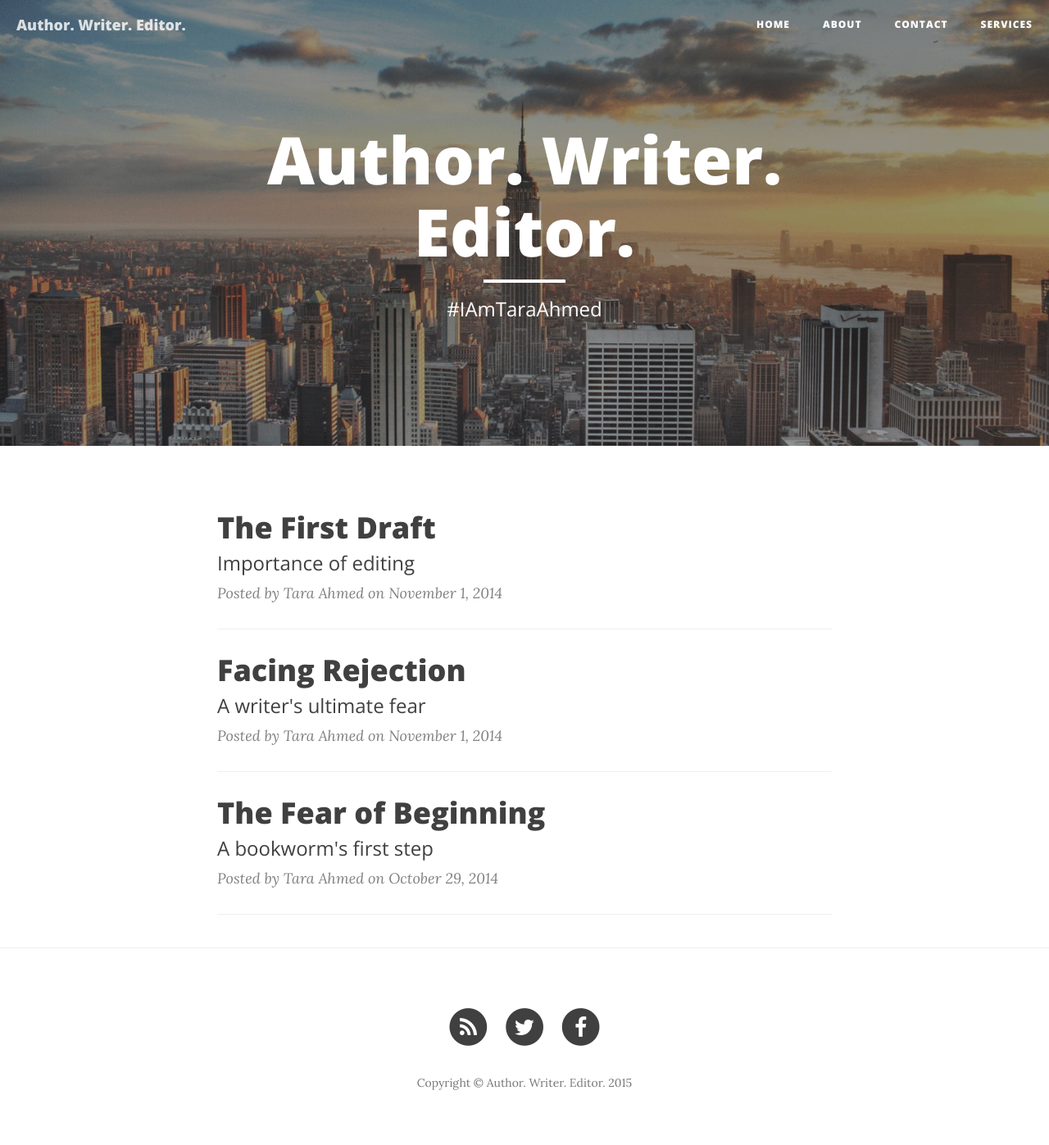
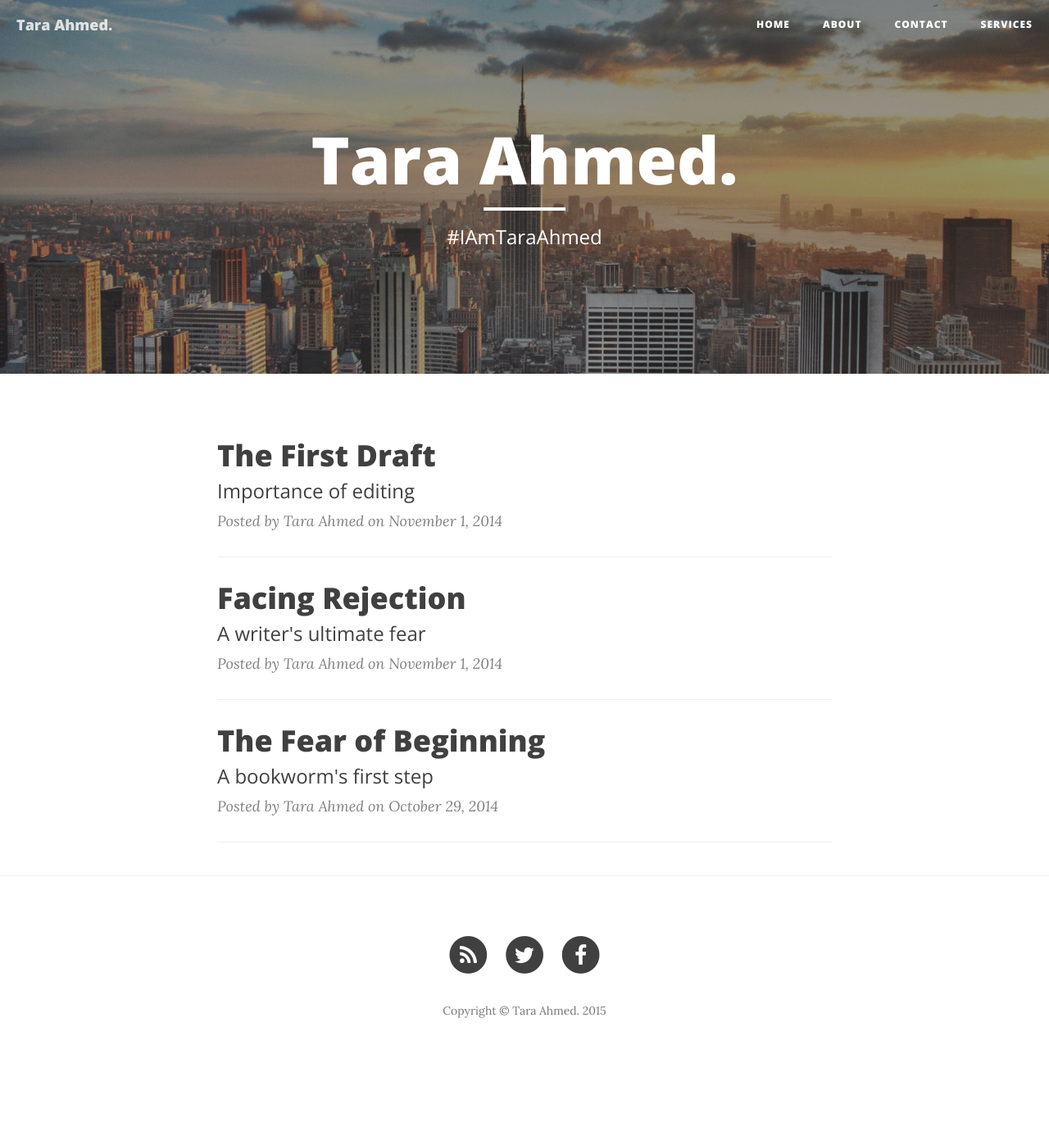
Before and after one commit to taraahmed/taraahmed.github.io, a Jekyll site: the page built from index.html, in a window 1280 px wide. Shown: the whole page at 82% size. Built offline with Jekyll 4.4.1, drawn with Linux system fonts in a browser that asks for light colours; nearby versions of some CDN libraries; the list of posts is cut into pages by our own code; after the commit the page ends 1309 px from its top, so only the background shows below that.

Commit message:
Updated title.

```diff
--- a/_config.yml
+++ b/_config.yml
@@ -1,5 +1,5 @@
 # Site settings
-title: Author. Writer. Editor.
+title: Tara Ahmed.
 email: hello@taraahmed.me
 description: "Tara Ahmed - Author. Writer. Editor. Tara Ahmed's writing & editing services are affordable and comprehensive."
 keywords: "Tara, Ahmed, freelance editor, sample edit, freelance writer, editing service, writing service, literary, the marriage contract, manuscript, query letter writing"
```
